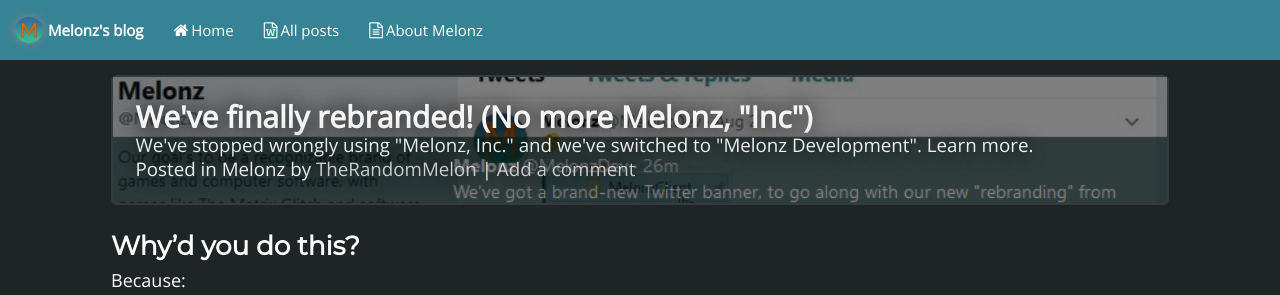
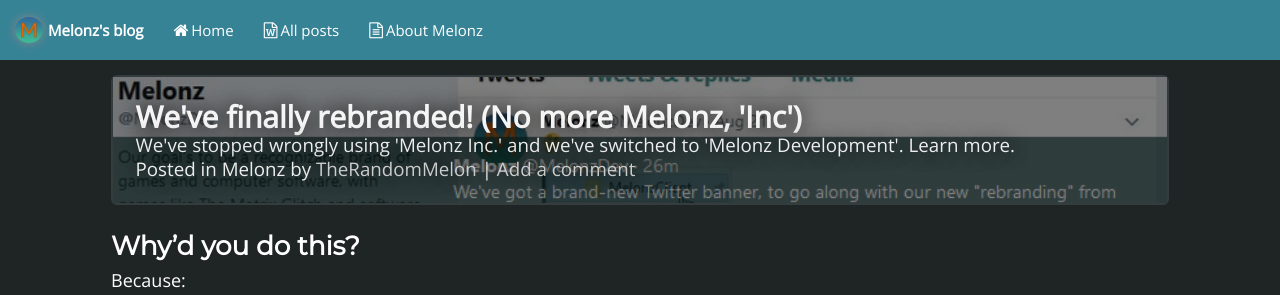
Before and after one commit to Melonz/old-blog, a Jekyll site: the page built from _posts/2017-08-25-Rebranding.md, in a window 1280 px wide. Shown: the top 295 px of the page. Built offline with Jekyll 4.4.1, drawn with Linux system fonts in a browser that asks for light colours; some web fonts are replaced; comment, search, counter and statistics services are not loaded.

```diff
--- a/_posts/2017-08-25-Rebranding.md
+++ b/_posts/2017-08-25-Rebranding.md
@@ -1,5 +1,5 @@
 ---
-title: We've finally rebranded! (No more Melonz, "Inc")
+title: We've finally rebranded! (No more Melonz, 'Inc')
 layout: post
 category: Melonz
 image: new_branding/square.png
@@ -9,7 +9,7 @@
 id: new_branding
 author: TheRandomMelon
 author-link: https://twitter.com/RandomMelonYT
-desc: We've stopped wrongly using "Melonz, Inc." and we've switched to "Melonz Development". Learn more.
+desc: We've stopped wrongly using 'Melonz Inc.' and we've switched to 'Melonz Development'. Learn more.
 ---
 
 # Why'd you do this?
```
